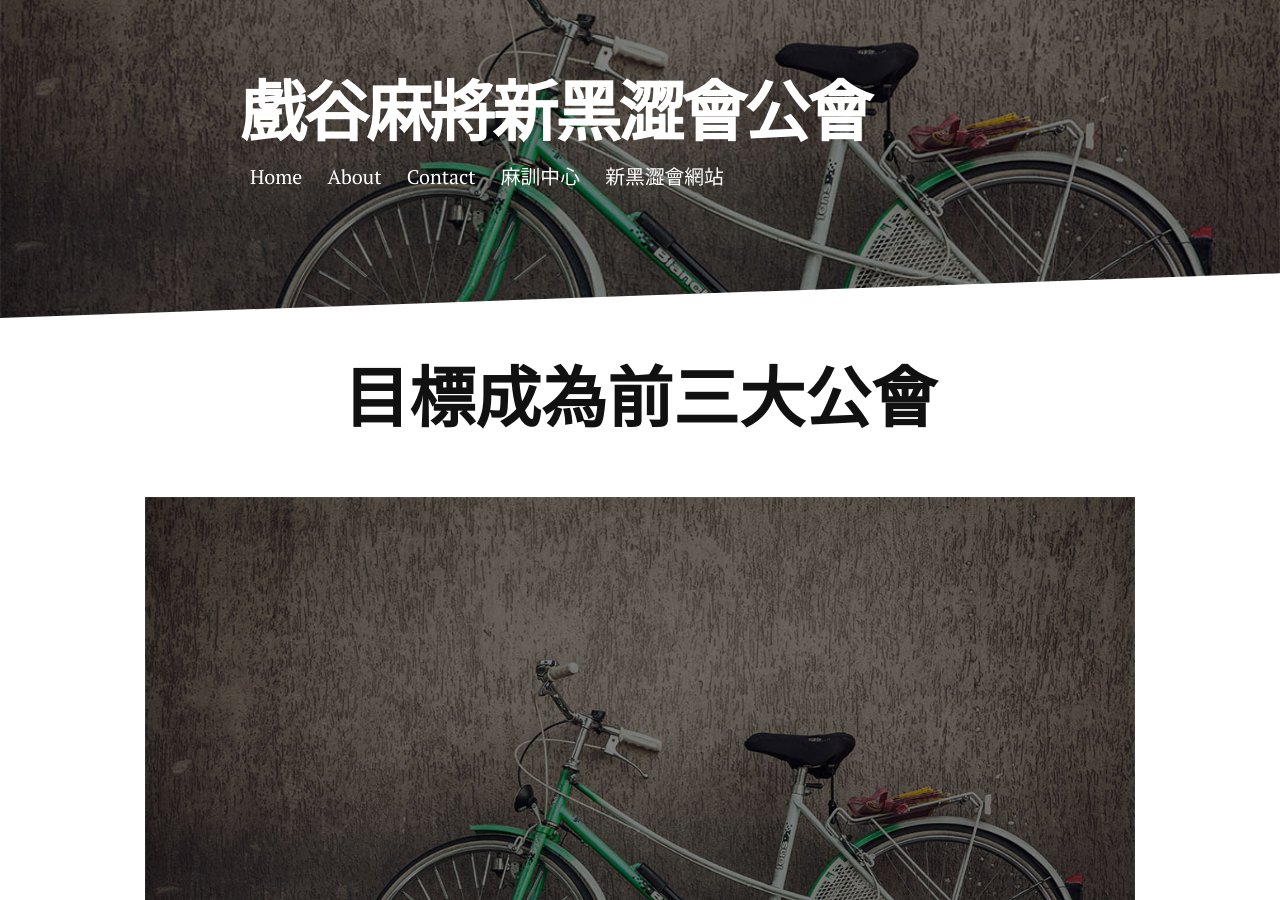
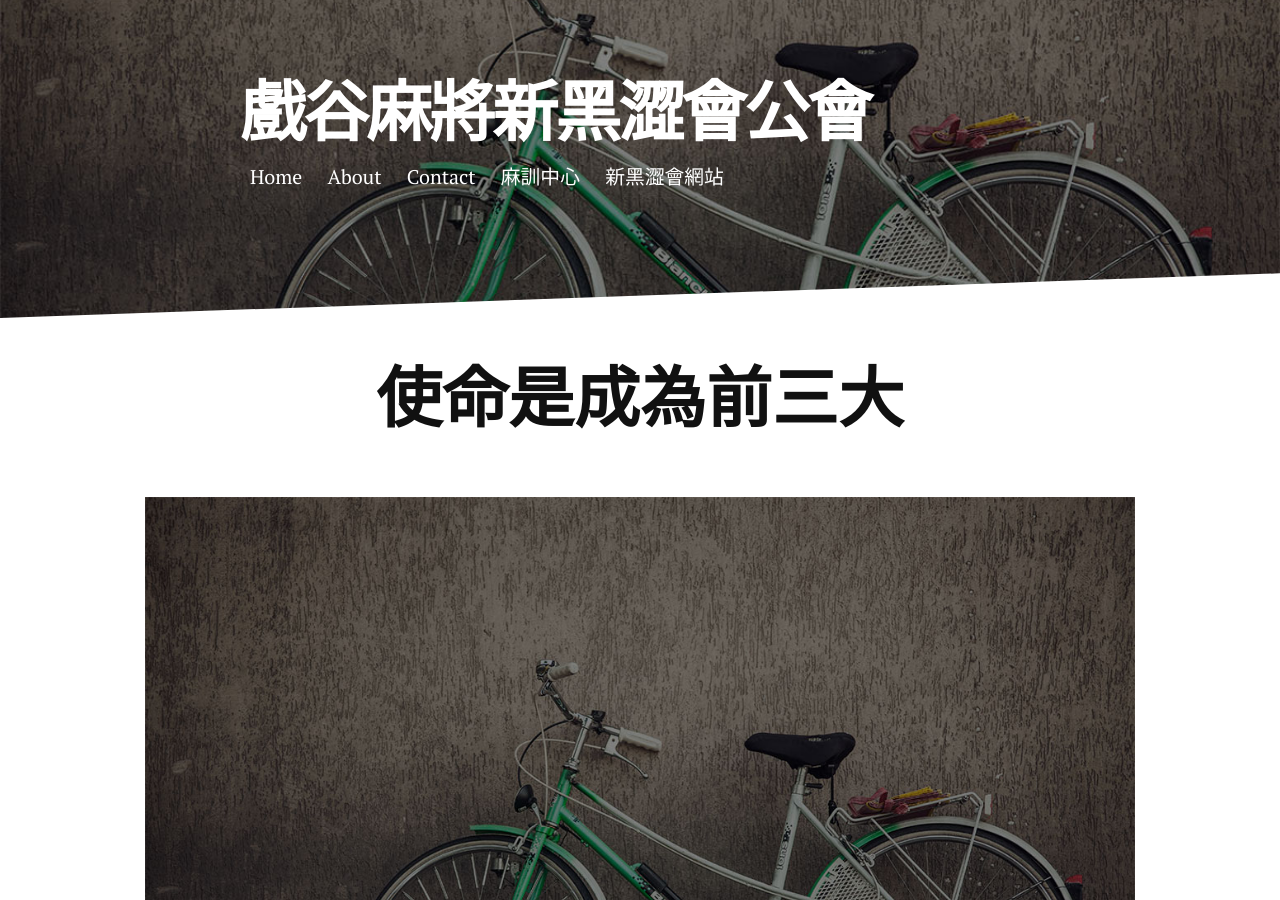
Before and after one commit to jetbomb2012/beloved, a Jekyll site: the page built from about.md, in a window 1280 px wide and 900 px high. Built offline with Jekyll 4.4.1, drawn with Linux system fonts in a browser that asks for light colours; nearby versions of some CDN libraries.

Commit message:
Update about.md

```diff
--- a/about.md
+++ b/about.md
@@ -4,7 +4,7 @@ title: 新黑澀會
 ---
 
 <div class="post">
-	<h1 class="pageTitle">目標成為前三大公會</h1>
+	<h1 class="pageTitle">使命是成為前三大</h1>
 	<img src="{{ '/assets/img/touring.jpg' | relative_url }}" alt="">
 	<p class="intro">預訂於2024年年中, 成為戲谷前三大公會之一</p>
 
```
